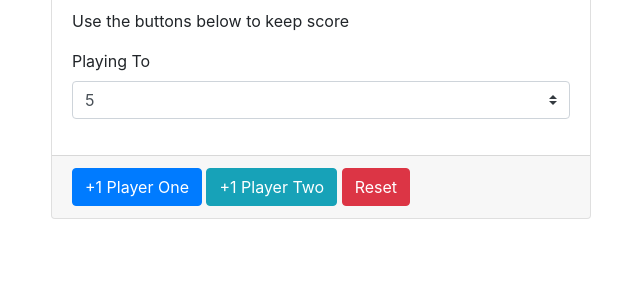
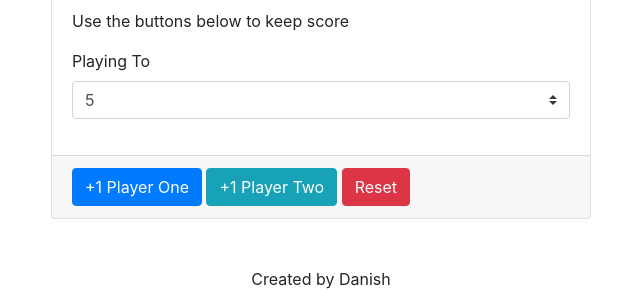
Before and after one commit to DanishRubhan/Ping_Pong_Score-Keeper-Game, a plain HTML site: page index.html in a window 1280 px wide. Shown: the part 590-881 px from the top of the page, without its empty margins (319-959 px from the left). Before the commit the page ends 809 px from the top, so only its background shows below. Drawn offline with nearby package versions, Linux system fonts and the light colour scheme.

Commit message:
Modified index.html file

```diff
--- a/index.html
+++ b/index.html
@@ -16,11 +16,11 @@
                     <img src="https://images.unsplash.com/photo-1534158914592-062992fbe900?ixlib=rb-1.2.1&ixid=eyJhcHBfaWQiOjEyMDd9&auto=format&fit=crop&w=3784&q=80"
                         class="card-img-top" alt="Ping Pong Score Keeper">
 
-                        <header class="card-header">
-                            <h3>
-                                Ping Pong Score Keeper
-                            </h3>
-                        </header>
+                    <header class="card-header">
+                        <h3>
+                            Ping Pong Score Keeper
+                        </h3>
+                    </header>
 
                     <div class="card-body">
                         <h1 class="card-title"><span id="p1Display">0</span> to <span id="p2Display">0</span></h1>
@@ -45,6 +45,8 @@
         </div>
     </div>
 
+    <footer class="text-center mt-5">Created by Danish</footer>
+
     <script src="app.js"></script>
 </body>
 
```
